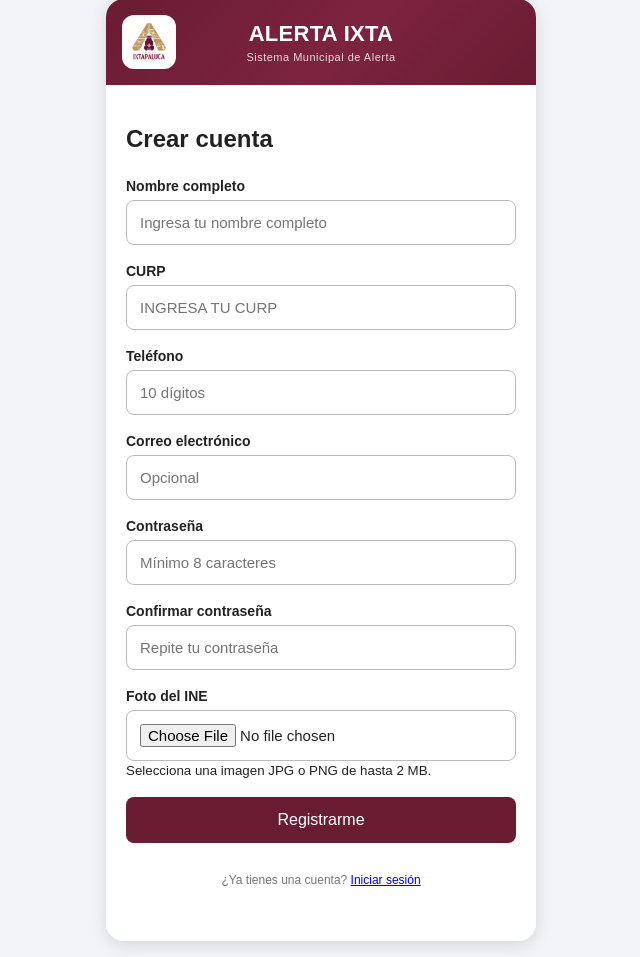
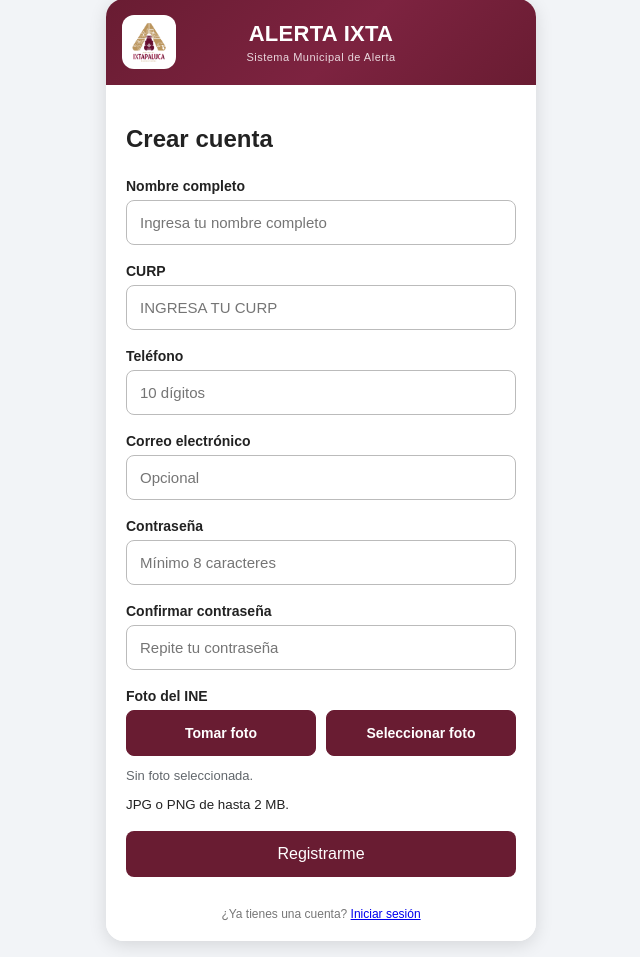
Before and after one commit to AldoBV0203/ALERTA-IXTA, a Laravel app: page /registro in a window 1280 px wide. Shown: the part 17-974 px from the top of the page, without its empty margins (319-959 px from the left). Run offline with Laravel 12, Linux system fonts and the light colour scheme.

Commit message:
Permite tomar o seleccionar fotos para INE y evidencia policial

```diff
--- /dev/null
+++ b/resources/views/componentes/selector-foto.blade.php
@@ -0,0 +1,484 @@
+<div class="campo selector-foto" data-selector-foto data-campo-foto="{{ $idCampoFoto }}">
+
+    <label for="{{ $idCampoFoto }}">
+        {{ $etiquetaFoto }}
+    </label>
+
+    <div class="selector-foto__acciones">
+
+        <button
+            type="button"
+            class="selector-foto__boton selector-foto__boton--principal"
+            data-foto-abrir
+            aria-controls="camara-{{ $idCampoFoto }}"
+            aria-expanded="false">
+            Tomar foto
+        </button>
+
+        <label
+            for="{{ $idCampoFoto }}"
+            class="selector-foto__boton selector-foto__boton--principal">
+
+            Seleccionar foto
+
+            <input
+                id="{{ $idCampoFoto }}"
+                name="{{ $nombreCampoFoto }}"
+                type="file"
+                accept="image/jpeg,image/png"
+                required>
+        </label>
+
+    </div>
+
+    <p class="selector-foto__archivo" data-foto-archivo role="status">
+        Sin foto seleccionada.
+    </p>
+
+    <small>JPG o PNG de hasta 2 MB.</small>
+
+    @error($nombreCampoFoto)
+    <small class="error">{{ $message }}</small>
+    @enderror
+
+    <section
+        id="camara-{{ $idCampoFoto }}"
+        class="selector-foto__panel"
+        aria-label="Captura de fotografía"
+        hidden>
+
+        <div class="selector-foto__cabecera">
+            <h3>Tomar fotografía</h3>
+
+            <button type="button" data-foto-cerrar>
+                Cerrar
+            </button>
+        </div>
+
+        <video
+            data-foto-video
+            autoplay
+            muted
+            playsinline>
+        </video>
+
+        <img
+            data-foto-preview
+            alt="Vista previa de la fotografía"
+            hidden>
+
+        <p class="selector-foto__mensaje" data-foto-mensaje role="status"></p>
+
+        <div data-foto-controles-captura>
+            <button
+                type="button"
+                class="selector-foto__boton selector-foto__boton--principal"
+                data-foto-capturar
+                disabled>
+                Capturar foto
+            </button>
+        </div>
+
+        <div
+            class="selector-foto__acciones"
+            data-foto-controles-revision
+            hidden>
+
+            <button
+                type="button"
+                class="selector-foto__boton selector-foto__boton--principal"
+                data-foto-usar>
+                Usar esta foto
+            </button>
+
+            <button
+                type="button"
+                class="selector-foto__boton selector-foto__boton--principal"
+                data-foto-repetir>
+                Tomar otra
+            </button>
+        </div>
+
+    </section>
+</div>
+
+@once
+<style>
+    .selector-foto__acciones {
+        display: grid;
+        grid-template-columns: repeat(2, minmax(0, 1fr));
+        gap: 10px;
+    }
+
+    .selector-foto .selector-foto__boton {
+        position: relative;
+        display: flex;
+        align-items: center;
+        justify-content: center;
+        width: 100%;
+        min-height: 46px;
+        box-sizing: border-box;
+        margin: 0;
+        padding: 12px 10px;
+        overflow: hidden;
+        border: 1px solid #691C32;
+        border-radius: 8px;
+        background: #FFFFFF;
+        color: #691C32;
+        font: inherit;
+        font-size: 14px;
+        font-weight: 600;
+        text-align: center;
+        cursor: pointer;
+    }
+
+    .selector-foto .selector-foto__boton--principal {
+        background: #691C32;
+        color: #FFFFFF;
+    }
+
+    .selector-foto .selector-foto__boton input[type="file"] {
+        position: absolute;
+        inset: 0;
+        width: 100%;
+        height: 100%;
+        margin: 0;
+        padding: 0;
+        opacity: 0;
+        cursor: pointer;
+    }
+
+    .selector-foto__boton:focus-visible,
+    .selector-foto__boton:focus-within {
+        outline: 2px solid #9F2241;
+        outline-offset: 3px;
+    }
+
+    .selector-foto__boton:disabled {
+        opacity: 0.6;
+        cursor: not-allowed;
+    }
+
+    .selector-foto__archivo,
+    .selector-foto__mensaje {
+        margin: 10px 0;
+        color: #62676C;
+        font-size: 13px;
+        line-height: 1.5;
+        overflow-wrap: anywhere;
+    }
+
+    .selector-foto__panel {
+        margin-top: 16px;
+        padding: 14px;
+        border: 1px solid #E5DDE0;
+        border-radius: 12px;
+        background: #FAF8F9;
+    }
+
+    .selector-foto__cabecera {
+        display: flex;
+        align-items: center;
+        justify-content: space-between;
+        gap: 12px;
+        margin-bottom: 12px;
+    }
+
+    .selector-foto__cabecera h3 {
+        margin: 0;
+        color: #252A30;
+        font-size: 16px;
+    }
+
+    .selector-foto__cabecera button {
+        padding: 4px;
+        border: none;
+        background: transparent;
+        color: #691C32;
+        font: inherit;
+        font-size: 13px;
+        cursor: pointer;
+    }
+
+    .selector-foto video,
+    .selector-foto img {
+        display: block;
+        width: 100%;
+        border-radius: 8px;
+        background: #252A30;
+    }
+
+    .selector-foto [hidden] {
+        display: none !important;
+    }
+</style>
+@endonce
+@once
+<script>
+    document.addEventListener('DOMContentLoaded', () => {
+        document.querySelectorAll('[data-selector-foto]').forEach((selector) => {
+            const campo = selector.querySelector('input[type="file"]');
+            const abrir = selector.querySelector('[data-foto-abrir]');
+            const panel = abrir.getAttribute('aria-controls');
+            const camara = document.getElementById(panel);
+            const video = selector.querySelector('[data-foto-video]');
+            const imagen = selector.querySelector('[data-foto-preview]');
+            const mensaje = selector.querySelector('[data-foto-mensaje]');
+            const archivo = selector.querySelector('[data-foto-archivo]');
+            const capturar = selector.querySelector('[data-foto-capturar]');
+            const controlesCaptura = selector.querySelector('[data-foto-controles-captura]');
+            const controlesRevision = selector.querySelector('[data-foto-controles-revision]');
+
+            const limite = 2 * 1024 * 1024;
+
+            let flujo = null;
+            let foto = null;
+            let vista = null;
+            let sesion = 0;
+
+            function detenerCamara() {
+                sesion++;
+
+                flujo?.getTracks().forEach((pista) => pista.stop());
+
+                flujo = null;
+                video.srcObject = null;
+                capturar.disabled = true;
+            }
+
+            function cerrarCamara() {
+                detenerCamara();
+                foto = null;
+
+                if (vista) {
+                    URL.revokeObjectURL(vista);
+                }
+
+                vista = null;
+                imagen.removeAttribute('src');
+                camara.hidden = true;
+                abrir.setAttribute('aria-expanded', 'false');
+            }
+
+            async function abrirCamara() {
+                cerrarCamara();
+
+                const actual = sesion;
+
+                camara.hidden = false;
+                video.hidden = false;
+                imagen.hidden = true;
+                controlesCaptura.hidden = false;
+                controlesRevision.hidden = true;
+
+                abrir.setAttribute('aria-expanded', 'true');
+                mensaje.textContent = 'Abriendo cámara…';
+
+                if (!navigator.mediaDevices?.getUserMedia) {
+                    mensaje.textContent =
+                        'La cámara no está disponible. Puedes usar Seleccionar foto.';
+                    return;
+                }
+
+                try {
+                    const nuevoFlujo = await navigator.mediaDevices.getUserMedia({
+                        audio: false,
+                        video: {
+                            facingMode: {
+                                ideal: 'environment'
+                            },
+                            width: {
+                                ideal: 1920
+                            },
+                            height: {
+                                ideal: 1080
+                            }
+                        }
+                    });
+
+                    if (actual !== sesion) {
+                        nuevoFlujo.getTracks().forEach((pista) => pista.stop());
+                        return;
+                    }
+
+                    flujo = nuevoFlujo;
+                    video.srcObject = flujo;
+
+                    await video.play();
+
+                    if (actual !== sesion) return;
+
+                    capturar.disabled = false;
+                    mensaje.textContent =
+                        'Coloca el documento o la evidencia dentro de la imagen.';
+                } catch (error) {
+                    if (actual !== sesion) return;
+
+                    detenerCamara();
+
+                    mensaje.textContent = error.name === 'NotAllowedError' ?
+                        'Permite el acceso a la cámara o utiliza Seleccionar foto.' :
+                        'No se pudo abrir la cámara. Revisa que esté conectada y libre.';
+                }
+            }
+
+            abrir.addEventListener('click', abrirCamara);
+
+            selector.querySelector('[data-foto-repetir]')
+                .addEventListener('click', abrirCamara);
+
+            selector.querySelector('[data-foto-cerrar]')
+                .addEventListener('click', () => {
+                    cerrarCamara();
+                    abrir.focus({
+                        preventScroll: true
+                    });
+                });
+
+            capturar.addEventListener('click', async () => {
+                if (!video.videoWidth || !video.videoHeight || video.readyState < 2) {
+                    return;
+                }
+
+                const actual = sesion;
+
+                capturar.disabled = true;
+                mensaje.textContent = 'Preparando fotografía…';
+
+                try {
+                    const lienzo = document.createElement('canvas');
+
+                    const escala = Math.min(
+                        1,
+                        1600 / Math.max(video.videoWidth, video.videoHeight)
+                    );
+
+                    lienzo.width = Math.round(video.videoWidth * escala);
+                    lienzo.height = Math.round(video.videoHeight * escala);
+
+                    lienzo.getContext('2d').drawImage(
+                        video,
+                        0,
+                        0,
+                        lienzo.width,
+                        lienzo.height
+                    );
+
+                    let contenido = null;
+
+                    for (const calidad of [0.9, 0.8, 0.7]) {
+                        contenido = await new Promise((resolver) => {
+                            lienzo.toBlob(resolver, 'image/jpeg', calidad);
+                        });
+
+                        if (actual !== sesion) return;
+                        if (contenido && contenido.size <= limite) break;
+                    }
+
+                    if (!contenido || contenido.size > limite) {
+                        throw new Error('No se pudo preparar la fotografía.');
+                    }
+
+                    foto = new File(
+                        [contenido],
+                        `${campo.id}.jpg`, {
+                            type: 'image/jpeg'
+                        }
+                    );
+
+                    vista = URL.createObjectURL(foto);
+                    imagen.src = vista;
+
+                    detenerCamara();
+
+                    video.hidden = true;
+                    imagen.hidden = false;
+                    controlesCaptura.hidden = true;
+                    controlesRevision.hidden = false;
+
+                    mensaje.textContent =
+                        'Revisa que la fotografía se vea clara antes de usarla.';
+                } catch (error) {
+                    if (actual !== sesion) return;
+
+                    capturar.disabled = false;
+                    mensaje.textContent =
+                        'No se pudo preparar la fotografía. Intenta capturarla otra vez.';
+                }
+            });
+
+            selector.querySelector('[data-foto-usar]')
+                .addEventListener('click', () => {
+                    if (!foto) return;
+
+                    try {
+                        const transferencia = new DataTransfer();
+
+                        transferencia.items.add(foto);
+                        campo.files = transferencia.files;
+
+                        campo.dispatchEvent(
+                            new Event('change', {
+                                bubbles: true
+                            })
+                        );
+
+                        abrir.focus({
+                            preventScroll: true
+                        });
+                    } catch (error) {
+                        mensaje.textContent =
+                            'No se pudo adjuntar la captura. Utiliza Seleccionar foto.';
+                    }
+                });
+
+            campo.addEventListener('change', () => {
+                cerrarCamara();
+
+                const elegida = campo.files[0];
+
+                archivo.textContent = 'Sin foto seleccionada.';
+
+                if (!elegida) return;
+
+                const formatoIncorrecto = elegida.type &&
+                    !['image/jpeg', 'image/png'].includes(elegida.type);
+
+                if (elegida.size > limite || formatoIncorrecto) {
+                    campo.value = '';
+                    archivo.textContent =
+                        'Selecciona una foto JPG o PNG de hasta 2 MB.';
+                    return;
+                }
+
+                archivo.textContent = `Foto lista para enviar: ${elegida.name}`;
+            });
+
+            campo.form?.addEventListener('submit', cerrarCamara, true);
+
+            campo.form?.addEventListener('reset', () => {
+                cerrarCamara();
+                archivo.textContent = 'Sin foto seleccionada.';
+            });
+
+            window.addEventListener('pagehide', cerrarCamara);
+
+            document.addEventListener('visibilitychange', () => {
+                if (document.hidden) cerrarCamara();
+            });
+
+            new MutationObserver(() => {
+                const formularioOculto = selector.getClientRects().length === 0;
+
+                if (!camara.hidden && (campo.disabled || formularioOculto)) {
+                    cerrarCamara();
+                }
+            }).observe(document.body, {
+                attributes: true,
+                subtree: true,
+                attributeFilter: ['class', 'style', 'hidden', 'disabled']
+            });
+        });
+    });
+</script>
+@endonce
--- a/resources/views/registro.blade.php
+++ b/resources/views/registro.blade.php
@@ -223,22 +223,11 @@
 
                     </div>
 
-                    <div class="campo">
-                        <label for="ine_foto">Foto del INE</label>
-
-                        <input
-                            id="ine_foto"
-                            name="ine_foto"
-                            type="file"
-                            accept="image/jpeg,image/png"
-                            required>
-
-                        <small>Selecciona una imagen JPG o PNG de hasta 2 MB.</small>
-
-                        @error('ine_foto')
-                        <small class="error">{{ $message }}</small>
-                        @enderror
-                    </div>
+                    @include('componentes.selector-foto', [
+                    'idCampoFoto' => 'ine_foto',
+                    'nombreCampoFoto' => 'ine_foto',
+                    'etiquetaFoto' => 'Foto del INE',
+                    ])
 
                     <button
                         type="submit"
```
Also changed, not shown: resources/views/inicio.blade.php (+29 -12 lines), resources/views/policia.blade.php (+16 -11 lines).
